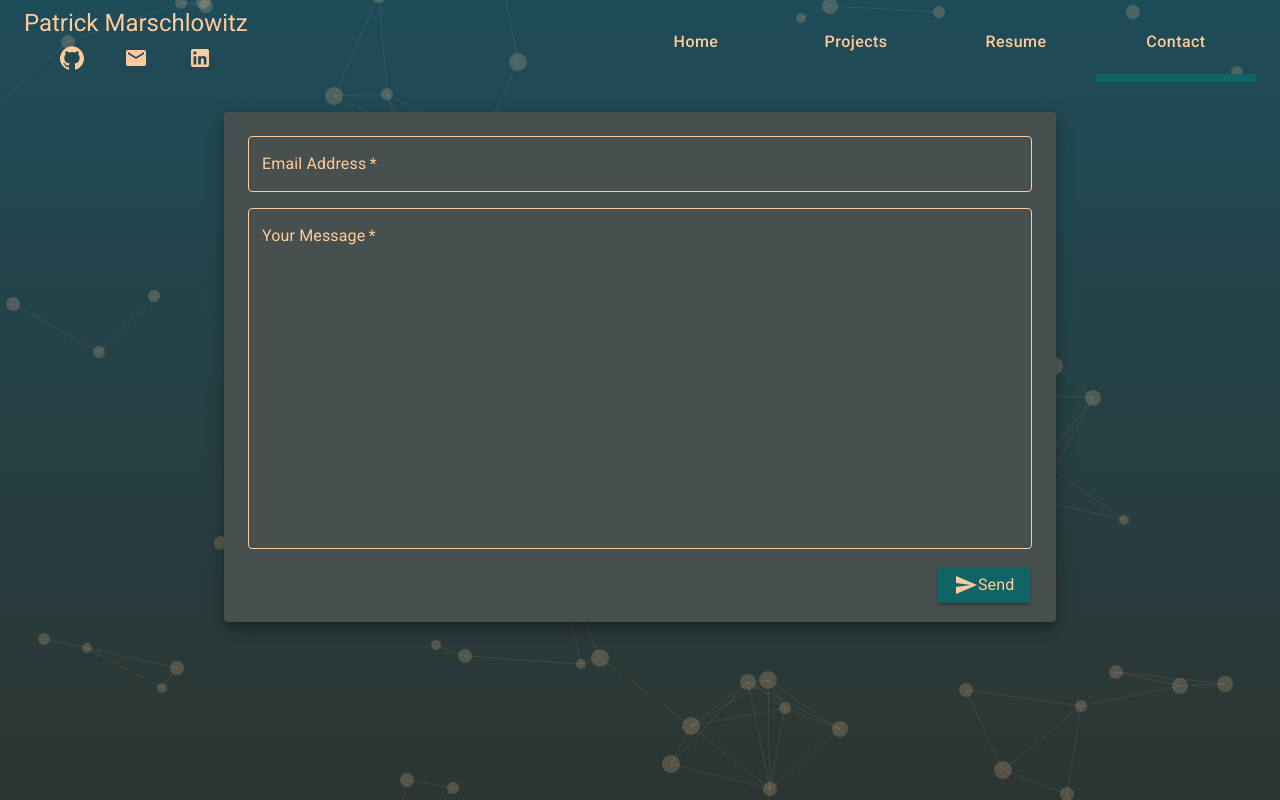
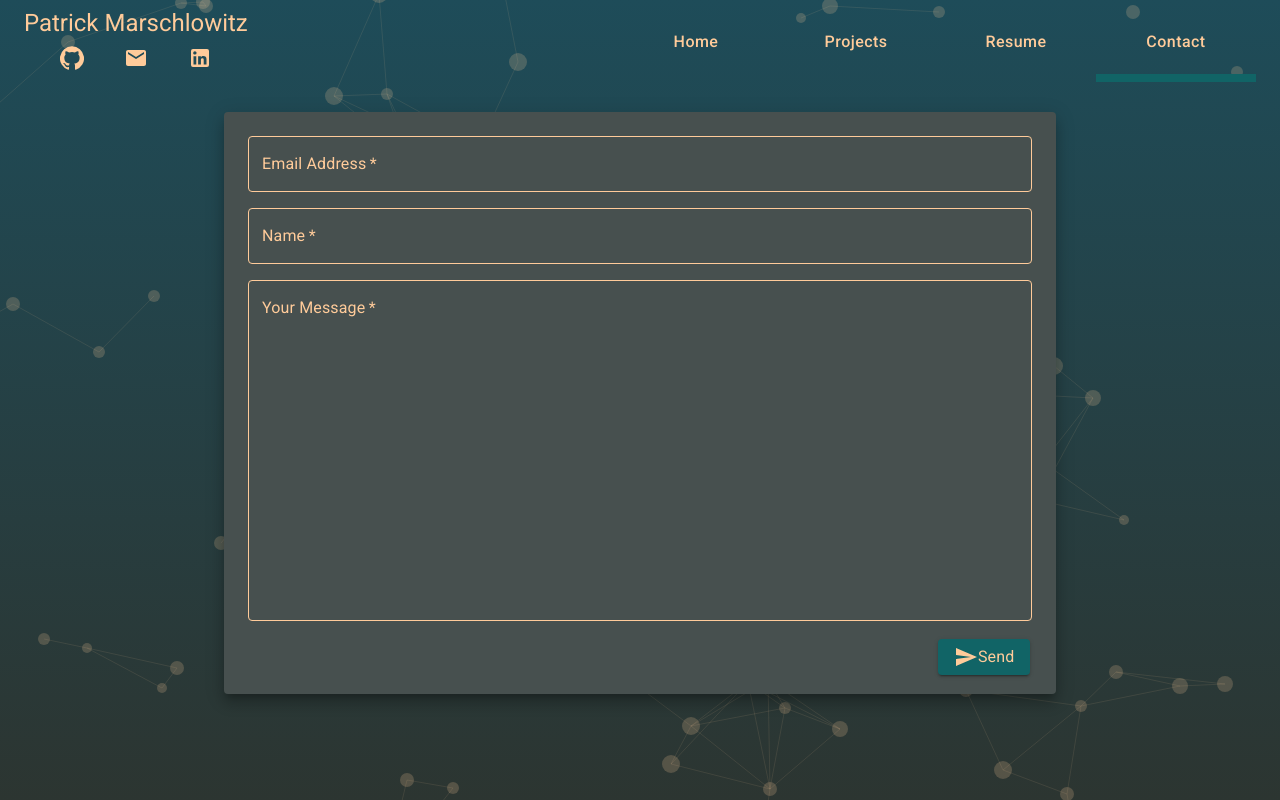
Before and after one commit to Drasek-25/Portfolio, a React (Create React App) app: page /contact in a window 1280 px wide. Built offline with nearby package versions, Linux system fonts and the light colour scheme.

Commit message:
removed duplicate firstDraws variable from canvas.js (i swear i did this before...), removed changed key from title+i to just title, updated contact.js form to include a field for the senders name as that is unclear from many email addresses

```diff
--- a/src/components/ui/Canvas.js
+++ b/src/components/ui/Canvas.js
@@ -18,7 +18,6 @@ function DarkConstellation() {
    let currentBallCount = 0;
 
    let lineLength = 120;
-   let firstDraw = true;
 
    const randomNum = (low, high) => {
       return Math.floor(Math.random() * (high - low) + low);
--- a/src/components/views/Contact.js
+++ b/src/components/views/Contact.js
@@ -43,6 +43,7 @@ const Contact = () => {
    const initialState = {
       email: "",
       message: "",
+      name: "",
    };
    const [form, setForm] = useState(initialState);
    const [loading, setLoading] = useState(false);
@@ -66,9 +67,11 @@ const Contact = () => {
          "https://docs.google.com/forms/u/0/d/e/1FAIpQLScBkNkfcMKh2OJKIqGKADbGq-g5iv-0lofOM6U7-D-30qQSuw/formResponse";
       const MESSAGE_ID = "entry.248060108";
       const EMAIL_ID = "entry.660275134";
+      const NAME_ID = "entry.572381739";
       const CORS_PROXY = "https://cors-anywhere.herokuapp.com/";
       const formData = new FormData();
       formData.append(MESSAGE_ID, form.message);
+      formData.append(NAME_ID, form.name);
       formData.append(EMAIL_ID, form.email);
 
       axios
@@ -97,6 +100,15 @@ const Contact = () => {
                      variant="outlined"
                      label="Email Address"
                      value={form.email}
+                     onChange={handleInput}
+                     InputProps={classes.input}
+                  />
+                  <TextField
+                     required
+                     id="name"
+                     variant="outlined"
+                     label="Name"
+                     value={form.name}
                      onChange={handleInput}
                      InputProps={classes.input}
                   />
--- a/src/components/views/Projects.js
+++ b/src/components/views/Projects.js
@@ -11,7 +11,7 @@ const Projects = () => {
             {data.map((project, i) => {
                return (
                   <ProjectCard
-                     key={project.title + i}
+                     key={project.title}
                      title={project.title}
                      image={project.image}
                      liveLink={project.liveLink}
```
